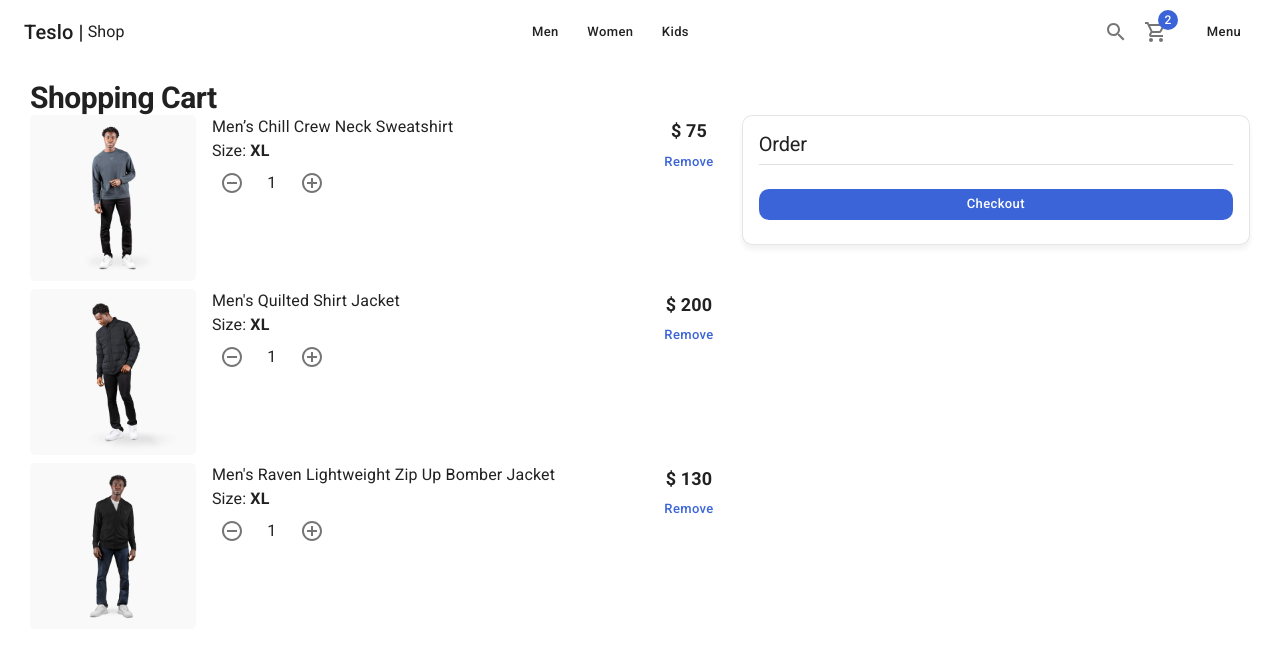
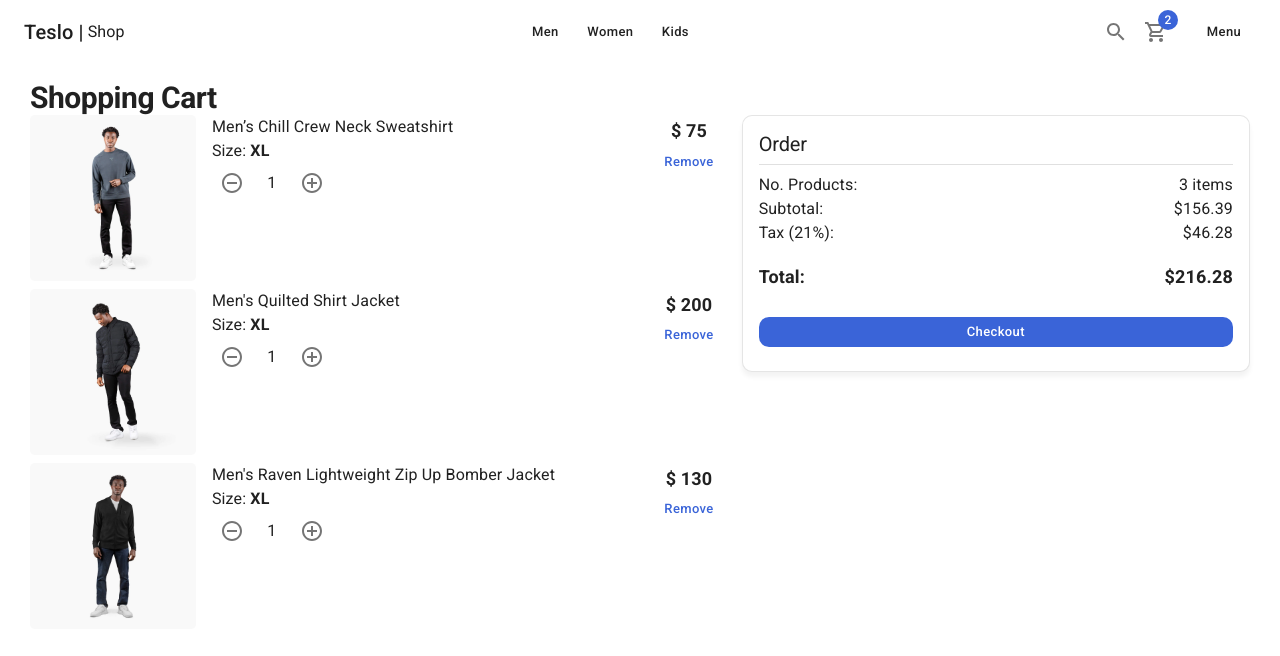
Before and after one commit to manuuualvarez/teslo-shop, a Next.js app: page /cart in a window 1280 px wide. Shown: the top 656 px of the page. Built offline with nearby package versions, Linux system fonts and the light colour scheme.

Commit message:
end cart page

```diff
--- a/components/cart/CartList.tsx
+++ b/components/cart/CartList.tsx
@@ -2,6 +2,7 @@
 import { initialData } from '../../database/products';
 import NextLink from 'next/link';
 import { ItemCounter } from '../ui';
+import { FC } from 'react';
 
 
 const productsInCart = [
@@ -10,7 +11,11 @@
     initialData.products[2],
 ]
 
-export const CartList = () => {
+interface Props {
+    editable?: boolean;
+}
+
+export const CartList: FC<Props> = ({editable = false}) => {
   return (
     <>
         {
@@ -35,18 +40,26 @@
                     <Box display={'flex'} flexDirection={'column'}>
                         <Typography variant='body1'>{ product.title }</Typography>
                         <Typography variant='body1'> Size: <strong>XL</strong></Typography>
-                        {/* Conditional */}
-                        <ItemCounter/>
+                        {
+                            editable
+                            ? <ItemCounter/>
+                            : <Typography variant='h5'>3 items</Typography>
+                        }
+
                     </Box>
 
                 </Grid>
 
                 <Grid item xs={2} display='flex' alignItems={'center'} flexDirection="column">
                     <Typography variant='subtitle1'>$ { product.price }</Typography>
-                    {/* Conditional */}
-                    <Button variant='text' color='secondary'>
-                        Remove
-                    </Button>
+                    {
+                        editable && (
+                            <Button variant='text' color='secondary'>
+                                Remove
+                            </Button>
+                        )
+                    }
+
                 </Grid>
 
             </Grid>
--- /dev/null
+++ b/components/cart/OrderSummary.tsx
@@ -0,0 +1,39 @@
+import { Grid, Typography } from "@mui/material"
+
+export const OrderSummary = () => {
+  return (
+    <Grid container>
+        {/* Quantity */}
+        <Grid item xs={6}>
+            <Typography>No. Products:</Typography>
+        </Grid>
+        <Grid item xs={6} display="flex" justifyContent={'end'}>
+            <Typography>3 items</Typography>
+        </Grid>
+        {/* Subtotal */}
+        <Grid item xs={6}>
+            <Typography>Subtotal:</Typography>
+        </Grid>
+        <Grid item xs={6} display="flex" justifyContent={'end'}>
+            <Typography>${ '156.39' }</Typography>
+        </Grid>
+        {/* Tax */}
+        <Grid item xs={6}>
+            <Typography>Tax (21%):</Typography>
+        </Grid>
+        <Grid item xs={6} display="flex" justifyContent={'end'}>
+            <Typography>${ '46.28' }</Typography>
+        </Grid>
+        {/* Total */}
+        <Grid item xs={6} sx={{mt: 2}}>
+            <Typography variant="subtitle1">Total:</Typography>
+        </Grid>
+        <Grid item xs={6} display="flex" justifyContent={'end'} sx={{mt: 2}}>
+            <Typography variant="subtitle1">${ '216.28' }</Typography>
+        </Grid>
+
+
+
+    </Grid>
+  )
+}
--- a/components/cart/index.ts
+++ b/components/cart/index.ts
@@ -1 +1,2 @@
 export * from './CartList'
+export * from './OrderSummary'
--- a/pages/cart/index.tsx
+++ b/pages/cart/index.tsx
@@ -2,6 +2,7 @@
 import React from 'react'
 import { ShopLayout } from '../../components/layouts'
 import { CartList } from '../../components/cart/CartList';
+import { OrderSummary } from '../../components/cart';
 
 const CartPage = () => {
   return (
@@ -10,7 +11,7 @@
 
         <Grid container>
             <Grid item xs={12} sm={7}>
-                <CartList/>
+                <CartList editable/>
             </Grid>
 
             <Grid item xs={12} sm={5}>
@@ -19,7 +20,10 @@
                         <Typography variant='h2'>Order</Typography>
                         <Divider sx={{my: 1}}/>
 
-                        {/* TODO: Order summary */}
+                        <OrderSummary/>
+
+
+                        {/* Checkout */}
                         <Box sx={{mt: 3}}>
                             <Button
                                 color='secondary'
```
